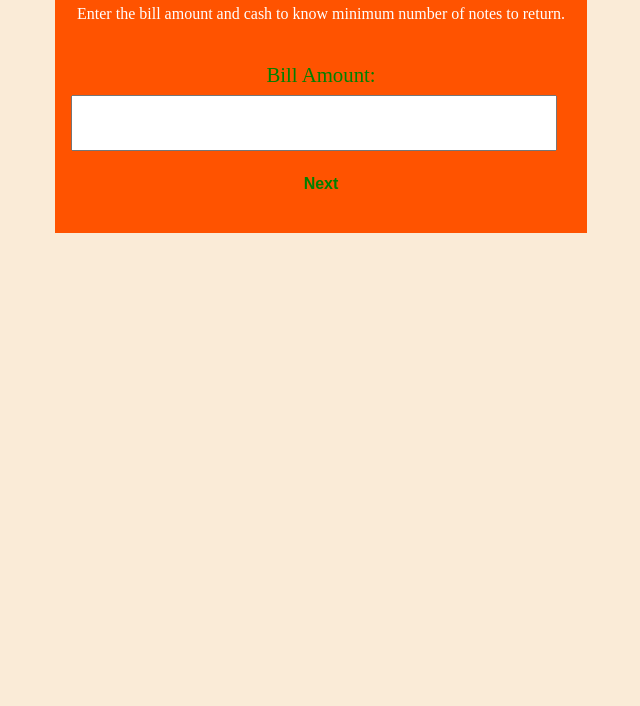
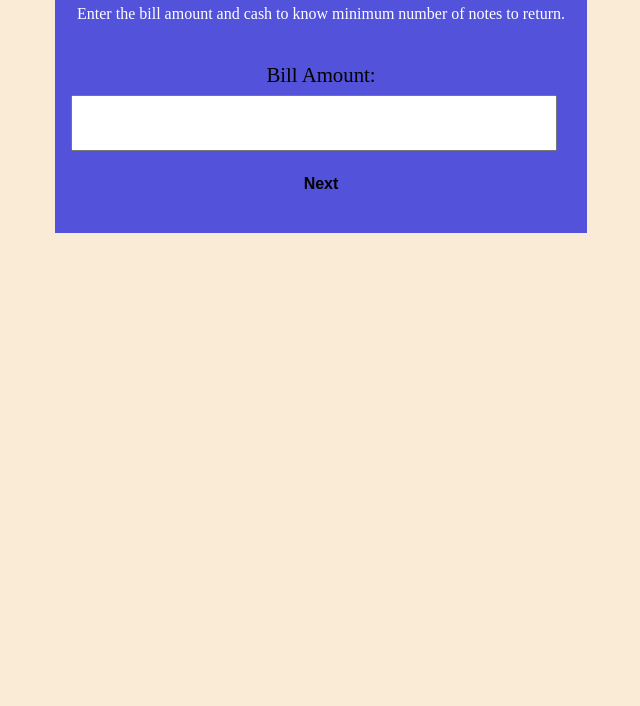
Before and after one commit to Alphastormaniac/cash-register-manager, a plain HTML site: page index.html in a window 1280 px wide. Shown: the part 94-800 px from the top of the page, without its empty margins (319-959 px from the left). Drawn offline with Linux system fonts and the light colour scheme.

Commit message:
updated styling

```diff
--- a/style.css
+++ b/style.css
@@ -1,6 +1,6 @@
 :root {
-    --primary-color: #FF5300;
-    --secondary-color: green;
+    --primary-color: rgb(82, 82, 218);
+    --secondary-color: black;
 }
 
 body {
@@ -71,6 +71,7 @@ body {
     background-color: var(--secondary-color);
     border: 2px solid var(--primary-color);
     border-collapse: collapse;
+
   }
   .notes {
     background-color: white;
```
